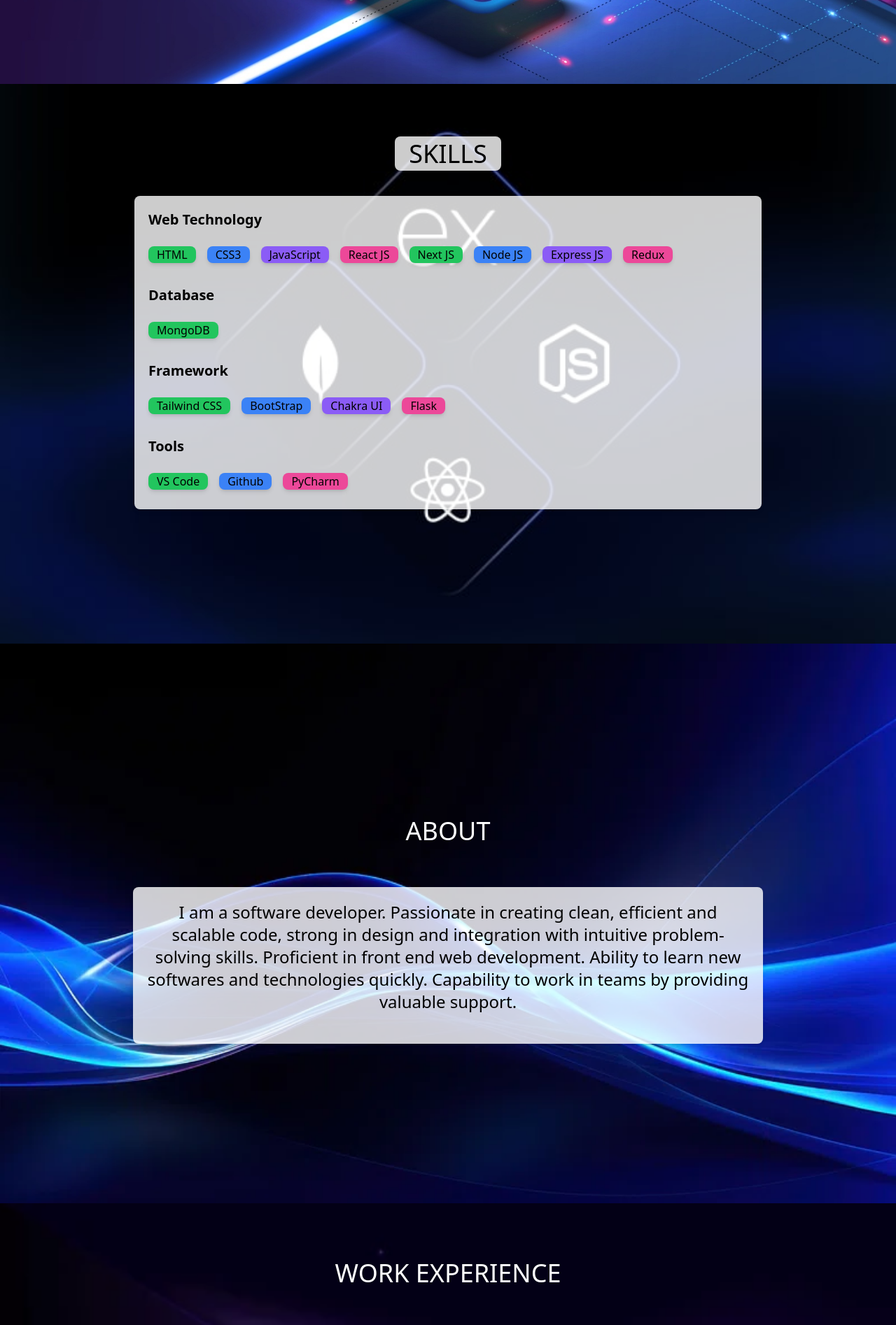
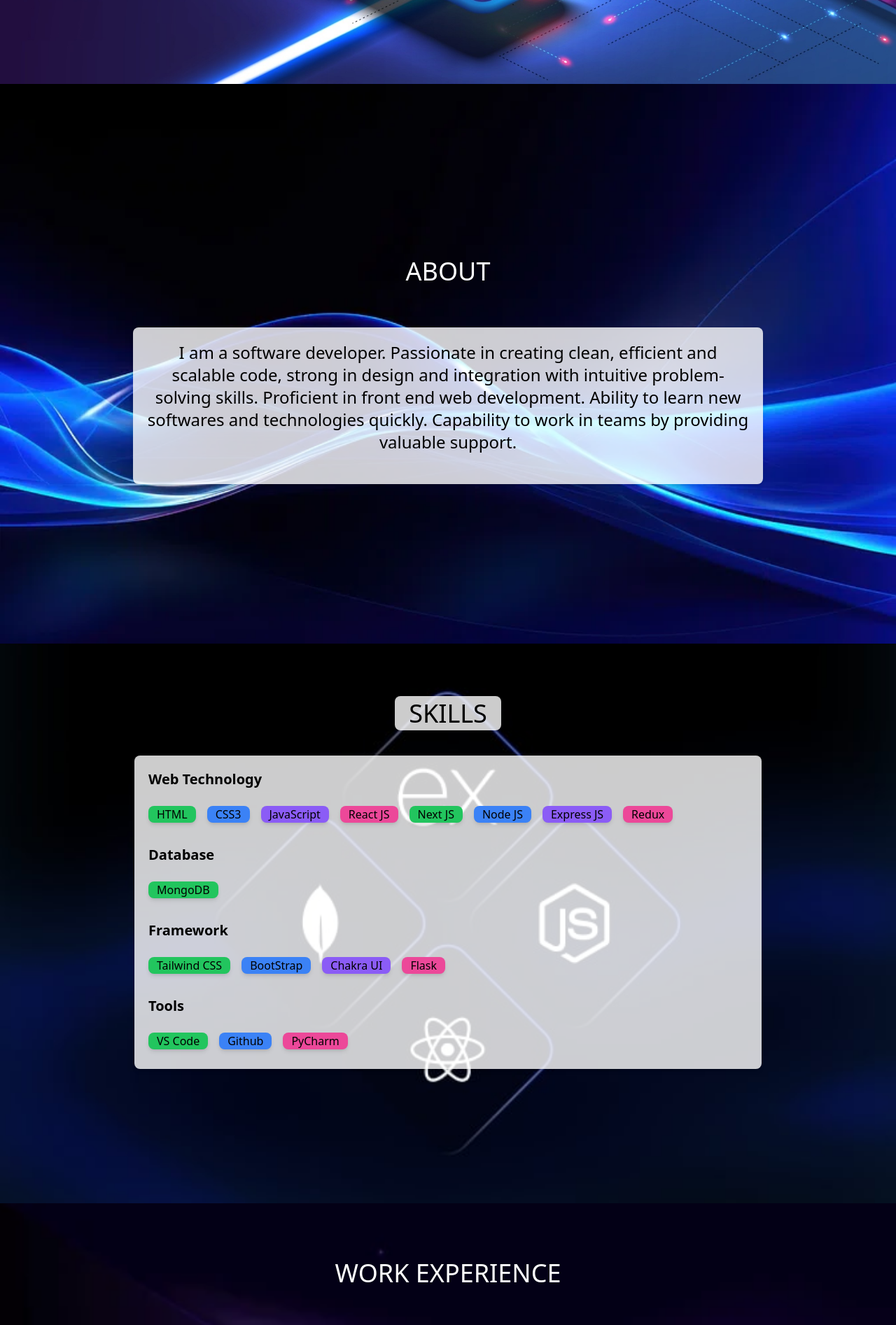
Before and after one commit to Angel-12314/Portfolio, a React (Create React App) app: page / in a window 1280 px wide. Shown: the part 720-2614 px from the top of the page at 70% size. Built offline with nearby package versions, Linux system fonts and the light colour scheme.

Commit message:
Add files via upload

```diff
--- a/src/App.js
+++ b/src/App.js
@@ -24,8 +24,8 @@ function App() {
           projectsRef,
         }}/>
       <div ref={homeRef}><Hero /></div>
+      <div ref={aboutRef}><About /></div>
       <div ref={skillsRef}><Skills /></div>
-      <div ref={aboutRef}><About /></div>
       <div ref={experienceRef}><Experience /></div>
       <div ref={projectsRef}><Projects /></div>
 
```
